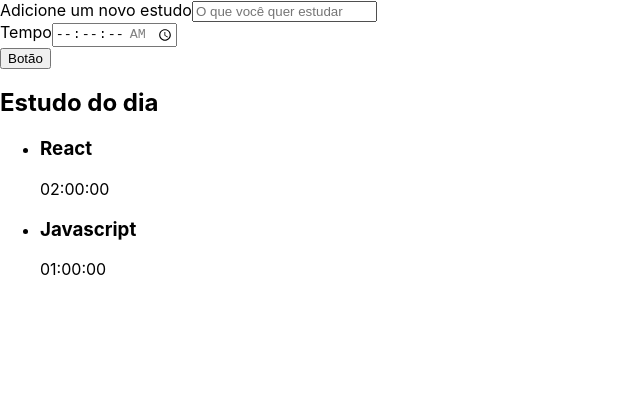
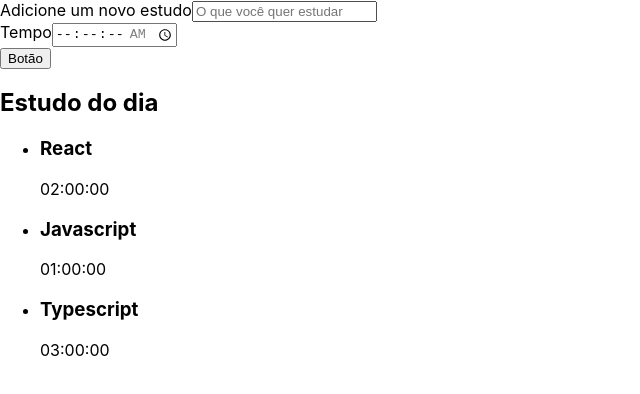
Before and after one commit to mv23c/alura_studies, a React (Create React App) app in the folder alura-studies/: page / in a window 1280 px wide. Shown: the top 394 px of the page, without its empty margins (0-640 px from the left). Built offline with nearby package versions, Linux system fonts and the light colour scheme; the HTML template or start-up script is replaced by a standard one.

Commit message:
Renderizando as tarefas com o map()

```diff
--- a/alura-studies/src/components/List/index.tsx
+++ b/alura-studies/src/components/List/index.tsx
@@ -1,26 +1,26 @@
 import React from 'react';
 
 function List() {
+    const tarefas = [{
+        tarefa: 'React',
+        tempo: '02:00:00'
+    }, {
+        tarefa: 'Javascript',
+        tempo: '01:00:00'
+    }, {
+        tarefa: 'Typescript',
+        tempo: '03:00:00'
+    }]
     return (
         <aside>
             <h2> Estudo do dia </h2>
             <ul>
-            <li>
-                <h3>
-                    React
-                </h3>
-                <span>
-                    02:00:00
-                </span>
+                {tarefas.map((item, index) => (
+                    <li key={index}>
+                        <h3> {item.tarefa} </h3>
+                        <span> {item.tempo} </span>
                     </li>
-            <li>
-                <h3>
-                    Javascript
-                </h3>
-                <span>
-                    01:00:00
-                </span>
-            </li>
+                ))}
             </ul>
         </aside>
     )
```
Also changed, not shown: alura-studies/src/components/Button/index.tsx (+5 -5 lines), alura-studies/src/components/Form/index.tsx (indentation only). Lines whose indentation alone changed are shown as unchanged.
